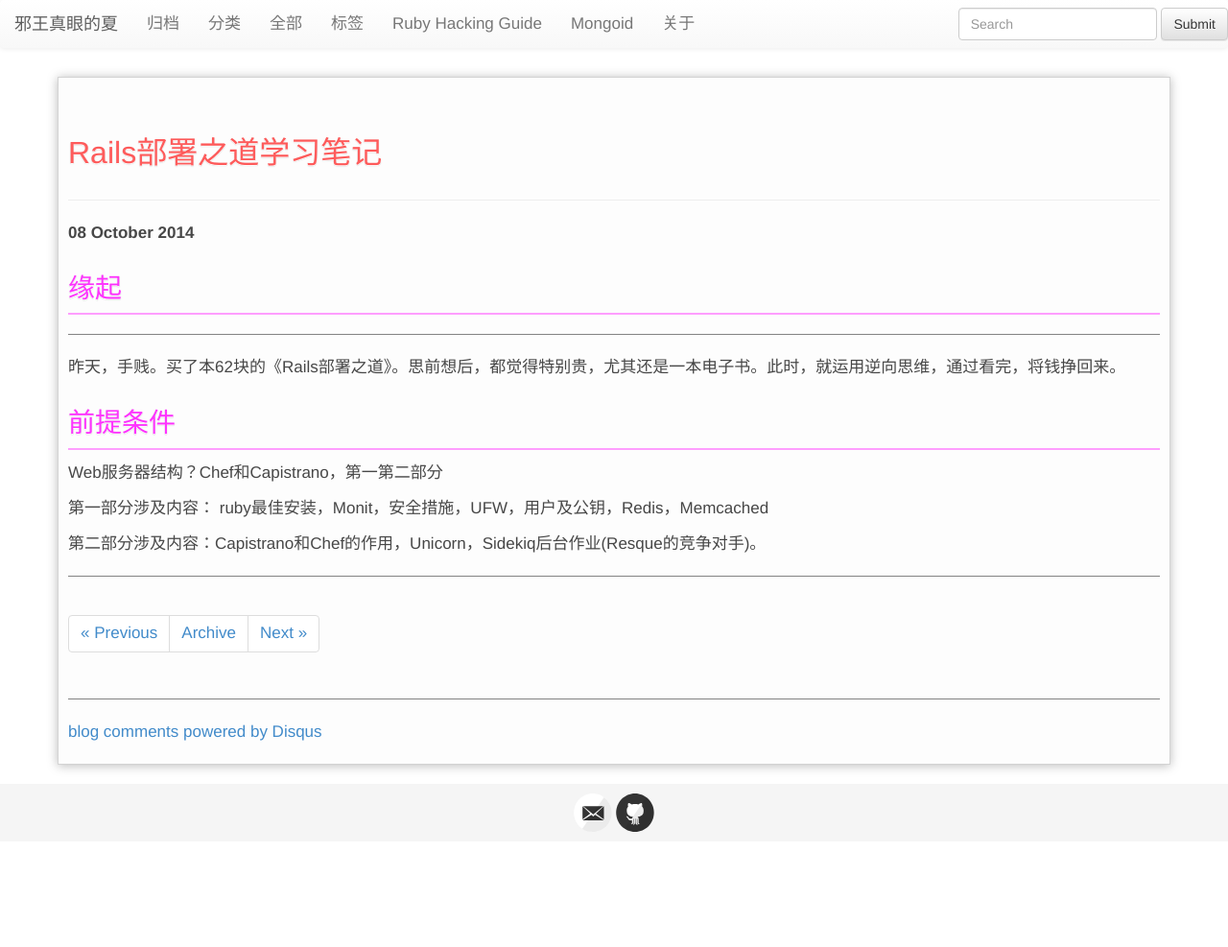
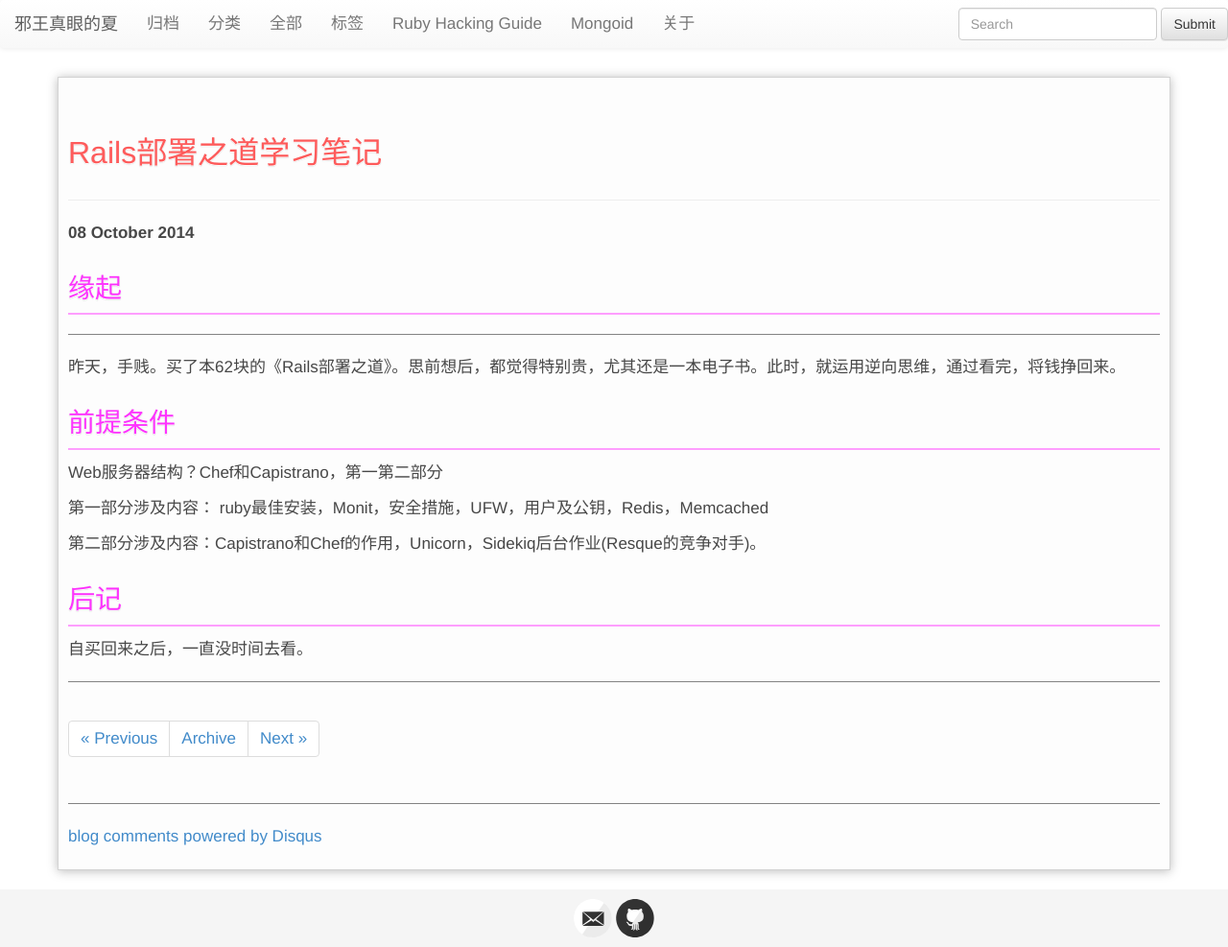
Before and after one commit to xiajian/xiajian.github.io, a Jekyll site: the page built from _posts/2014-10-08-Rails部署之道学习笔记.md, in a window 1280 px wide and 987 px high. Shown: the whole window at 96% size. Built offline with Jekyll 4.4.1, drawn with Linux system fonts in a browser that asks for light colours; nearby versions of some CDN libraries; Markdown is read by kramdown in place of the engine named in the settings; comment, search, counter and statistics services are not loaded.

Commit message:
聚餐前的提交

```diff
--- a/_posts/2014-10-08-Rails部署之道学习笔记.md
+++ b/_posts/2014-10-08-Rails部署之道学习笔记.md
@@ -15,3 +15,8 @@
 第一部分涉及内容： ruby最佳安装，Monit，安全措施，UFW，用户及公钥，Redis，Memcached
 
 第二部分涉及内容：Capistrano和Chef的作用，Unicorn，Sidekiq后台作业(Resque的竞争对手)。
+
+
+## 后记
+
+自买回来之后，一直没时间去看。
```
Also changed, not shown: _posts/2014-12-12-puma.md (+2 -0 lines).
